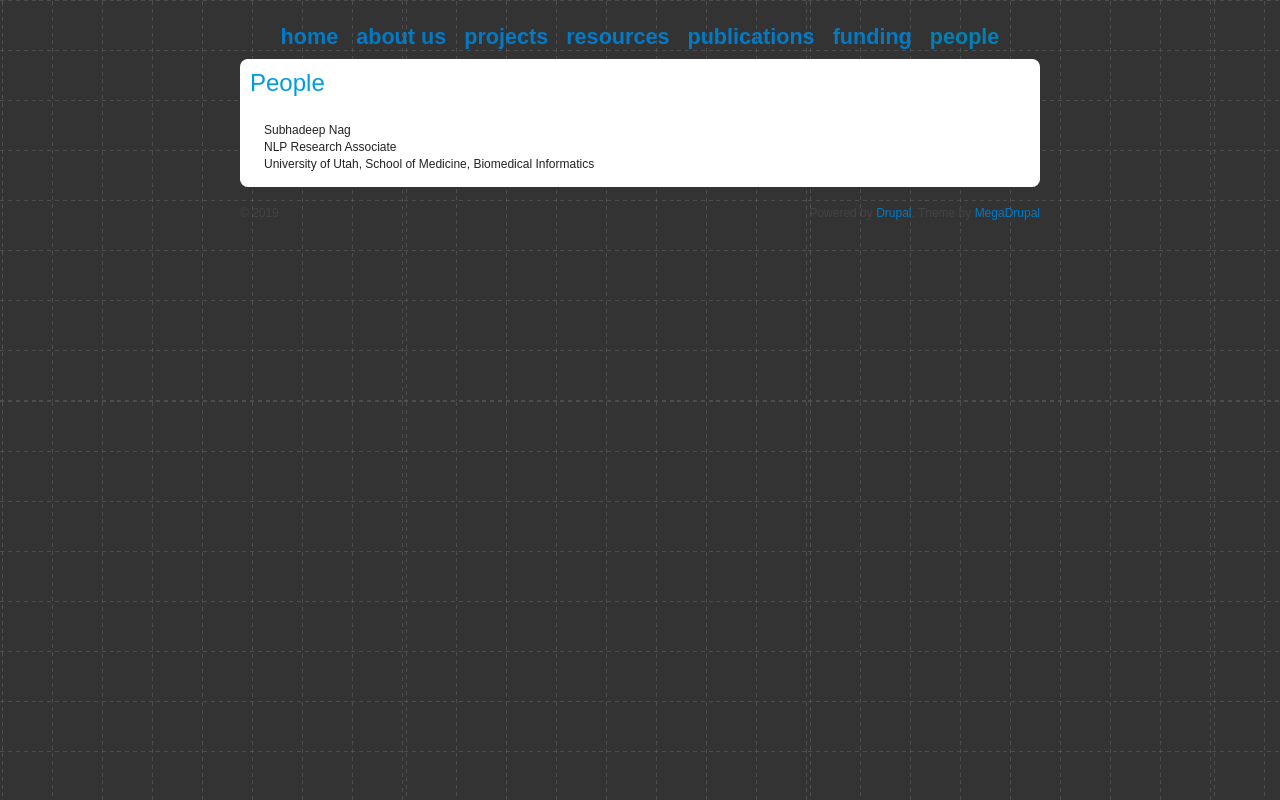
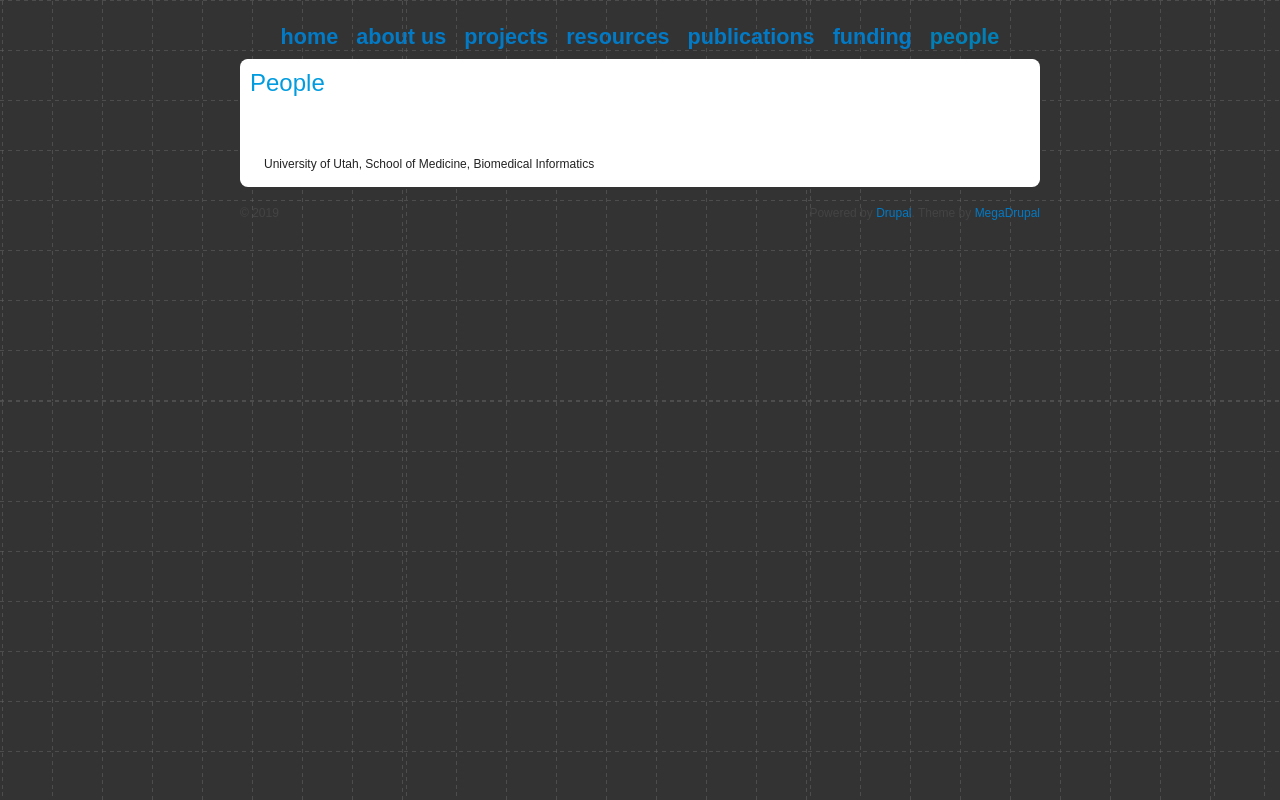
Before and after one commit to Blulab-Utah/Blulab-Utah.github.io, a plain HTML site: page people.html in a window 1280 px wide. Drawn offline with Linux system fonts and the light colour scheme.

```diff
--- a/people.html
+++ b/people.html
@@ -108,8 +108,8 @@ jQuery.extend(Drupal.settings, {"basePath":"\/","pathPrefix":"","ajaxPageState":
 
 
     <div class="content">
-      <div class="field field-name-body field-type-text-with-summary field-label-hidden"><div class="field-items"><div class="field-item even" property="content:encoded"><p>Subhadeep Nag<br />
-NLP Research Associate<br />
+      <div class="field field-name-body field-type-text-with-summary field-label-hidden"><div class="field-items"><div class="field-item even" property="content:encoded"><p><br />
+<br />
 University of Utah, School of Medicine, Biomedical Informatics</p>
 </div></div></div>    </div>
 
```
